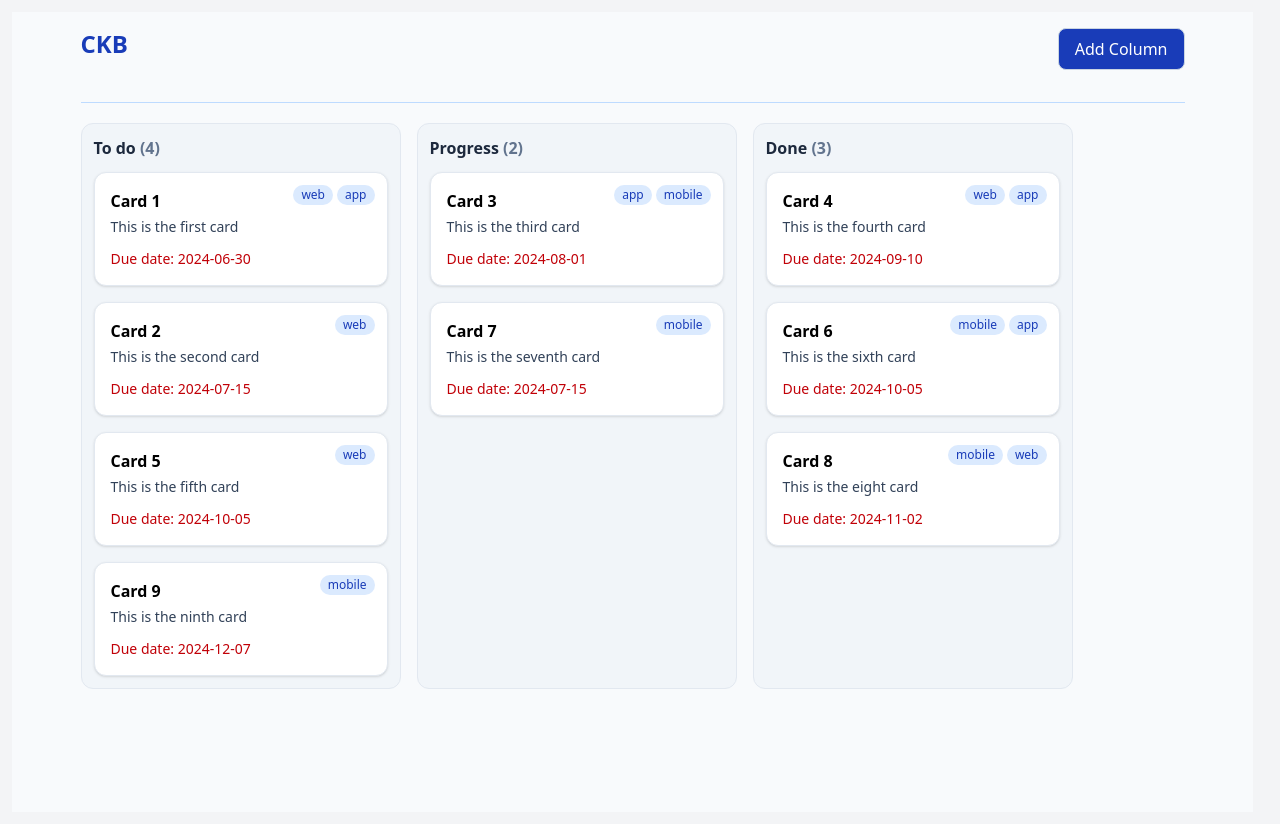
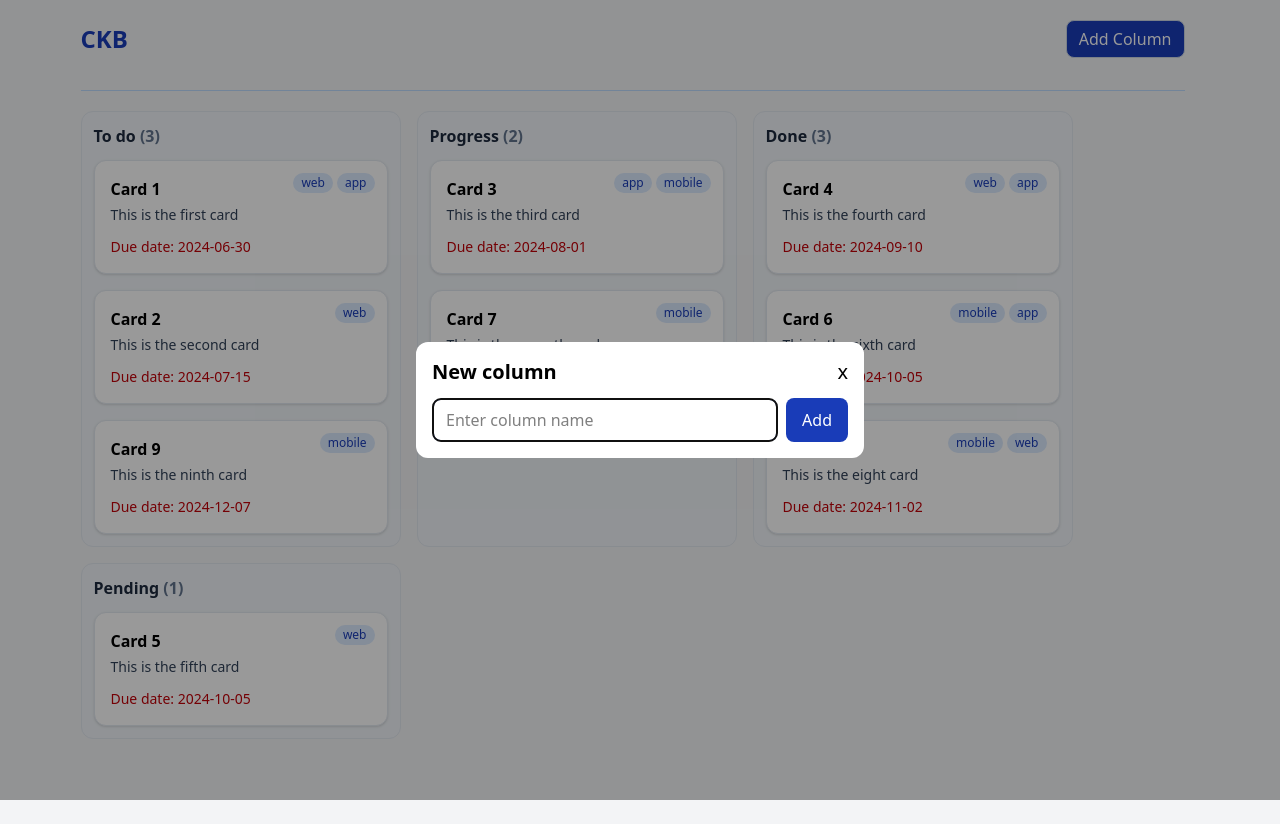
Before and after one commit to abunusaybah1/ckb, a Next.js app: page / in a window 1280 px wide. Both pictures are taken after a click on the button "Add Column". Built offline with nearby package versions, Linux system fonts and the light colour scheme.

Commit message:
Finished the work on the add colimn modal and the update columns on board

```diff
--- a/app/components/Board.tsx
+++ b/app/components/Board.tsx
@@ -5,41 +5,69 @@ import Column from "./Column";
 import { defaultData } from "../lib/default_cards";
 import { defaultColumns } from "../lib/default_columns";
 import { ColumnMeta } from "../types";
+import NewColumnModal from "./NewColumnModal";
 
 const Board = () => {
   const [columns, setColumns] = useState(defaultColumns);
+  const [isColumnModalOpen, setIsColumnModalOpen] = useState(false);
+  // const [id, setId] = useState(defaultColumns.length);
 
   const cardStatus = useMemo(() => {
     return {
       todo: defaultData.filter((c) => c.status === "todo"),
       progress: defaultData.filter((c) => c.status === "progress"),
       done: defaultData.filter((c) => c.status === "done"),
+      pending: defaultData.filter((c) => c.status === "pending"),
     };
   }, []);
 
-  const handleAdd = () => {
-    //open modal
+  const handleAddButton = () => {
+    setIsColumnModalOpen(true);
+  };
+
+  const handleAddColumn = (title: string) => {
+    const status = title
+      .trim()
+      .toLowerCase()
+      .replace(/[^a-z0-9-]/g, "");
+
+    if (!status) return;
+
+    if (columns.some((c) => c.status.toLowerCase() === status)) return;
+
+    setColumns((prev) => [...prev, { id: prev.length + 1, title, status }]);
+    // console.log(columns);
   };
 
   return (
-    <div className="min-h-screen bg-slate-50">
+    <div className="min-h-screen">
+      {isColumnModalOpen && (
+        <NewColumnModal
+          // id={id}
+          isOpen={isColumnModalOpen}
+          onClose={() => setIsColumnModalOpen(false)}
+          onAdd={handleAddColumn}
+          // setId={setId}
+        />
+      )}
+
       <div className="mx-auto w-full max-w-6xl px-3 sm:px-4 lg:px-6 py-4 flex flex-col gap-5">
-        <div className="flex gap-4 justify-between overflow-x-hidden sm:flex-row sm:gap-4 sm:overflow-x-auto sm:pb-3 lg:flex-wrap lg:overflow-x-visible">
+        <div className="flex gap-4 justify-between items-center overflow-x-hidden sm:flex-row sm:gap-4 sm:overflow-x-auto sm:pb-3 lg:flex-wrap lg:overflow-x-visible">
           <h2 className="text-blue-800 text-2xl font-bold">CKB</h2>
           <button
-            className="bg-blue-800 text-white px-4 py-2 rounded-lg border border-slate-300 hover:bg-white hover:text-blue-800 hover:border-blue-800 transition-colors duration-300"
-            onClick={handleAdd}
+            className="bg-blue-800 text-white px-3 py-1.5 rounded-lg border border-slate-300 hover:bg-white hover:text-blue-800 hover:border-blue-800 transition-colors duration-300"
+            onClick={handleAddButton}
           >
             Add Column
           </button>
         </div>
         <div className="h-px bg-blue-200 w-full" />
         <div className="flex flex-wrap gap-4">
-          {defaultColumns.map((col: ColumnMeta) => (
+          {columns.map((col: ColumnMeta) => (
             <Column
+              key={col.id}
               title={col.title}
-              cards={cardStatus[col.id] || []}
-              key={col.id}
+              cards={defaultData.filter((c) => c.status === col.status)}
             />
           ))}
         </div>
--- a/app/components/Card.tsx
+++ b/app/components/Card.tsx
@@ -3,7 +3,7 @@ import { CardProps } from "../types";
 
 const Card = ({ title, description, tags, dueDate }: CardProps) => {
   return (
-    <div className="bg-white border border-slate-200 p-4 rounded-xl shadow-sm relative hover:shadow-md transition">
+    <div className="bg-white border border-slate-200 p-4 rounded-xl shadow-sm relative hover:shadow-2xl transition all">
       <div className="absolute top-3 right-3 flex flex-wrap gap-1 max-w-[60%] justify-end">
         {tags.map((tag: string, i: number) => (
           <span
--- a/app/components/Column.tsx
+++ b/app/components/Column.tsx
@@ -4,7 +4,7 @@ import { ColumnProps } from "../types";
 
 const Column = ({ title, cards }: ColumnProps) => {
   return (
-    <div className="w-full sm:w-[280px] lg:w-[320px] bg-slate-100 border border-slate-200 rounded-xl p-3">
+    <div className="w-full sm:w-70 lg:w-[320px] bg-slate-100 border border-slate-200 rounded-xl p-3">
       <div className="flex items-center justify-between mb-3">
         <h3 className="font-bold text-slate-800">
           {title} <span className="text-slate-500">({cards.length})</span>
--- /dev/null
+++ b/app/components/NewColumnModal.tsx
@@ -0,0 +1,65 @@
+import React, { useEffect, useState } from "react";
+import { NewColumnModalProps } from "../types";
+import { defaultColumns } from "../lib/default_columns";
+
+const NewColumnModal: React.FC<NewColumnModalProps> = ({
+  isOpen,
+  onClose,
+  onAdd,
+  //   id,
+  //   setId,
+}) => {
+  const [value, setValue] = useState("");
+
+  useEffect(() => {
+    if (isOpen) {
+      setValue("");
+    }
+  }, [isOpen]);
+
+  const handleAdd = (e: React.FormEvent) => {
+    e.preventDefault();
+    if (!value) return;
+    onClose();
+    onAdd(value);
+    // setId(defaultColumns.length++);
+  };
+
+  return (
+    <div
+      className="fixed z-1000 inset-0 bg-black/40 flex items-center justify-center p-4"
+      onClick={onClose}
+    >
+      <div
+        className="bg-white w-full max-w-md rounded-xl p-4"
+        onClick={(e) => e.stopPropagation()}
+      >
+        <div className="flex items-center justify-between mb-3">
+          <h2 className="text-xl font-bold">New column</h2>
+          <button onClick={onClose} className="text-xl ">
+            x
+          </button>
+        </div>
+        <form className="flex gap-2">
+          <input
+            type="text"
+            value={value}
+            placeholder="Enter column name"
+            className=" border-blue-800 border-2 rounded-lg px-3 py-2 flex-1"
+            onChange={(e) => setValue(e.target.value)}
+            autoFocus
+          />
+          <input
+            type="button"
+            value="Add"
+            onClick={handleAdd}
+            className="bg-blue-800 text-white px-4 py-2 rounded-lg"
+          />
+          {/* <input type="text" value={id} /> */}
+        </form>
+      </div>
+    </div>
+  );
+};
+
+export default NewColumnModal;
--- a/app/layout.tsx
+++ b/app/layout.tsx
@@ -13,7 +13,7 @@ export default function RootLayout({
 }>) {
   return (
     <html lang="en">
-      <body className="bg-gray-100 m-3">{children}</body>
+      <body className="bg-gray-100 m-0 p-1">{children}</body>
     </html>
   );
 }
--- a/app/lib/default_cards.ts
+++ b/app/lib/default_cards.ts
@@ -35,7 +35,7 @@ export const defaultData: CardProps[] = [
   },
   {
     id: "5",
-    status: "todo",
+    status: "pending",
     title: "Card 5",
     description: "This is the fifth card",
     tags: ["web"],
--- a/app/lib/default_columns.ts
+++ b/app/lib/default_columns.ts
@@ -2,15 +2,23 @@ import { ColumnMeta } from "../types";
 
 export const defaultColumns: ColumnMeta[] = [
   {
-    id: "todo",
+    id: 1,
+    status: "todo",
     title: "To do",
   },
   {
-    id: "progress",
+    id: 2,
+    status: "progress",
     title: "Progress",
   },
   {
-    id: "done",
+    id: 3,
+    status: "done",
     title: "Done",
   },
+  {
+    id: 4,
+    status: "pending",
+    title: "Pending",
+  },
 ];
--- a/app/page.tsx
+++ b/app/page.tsx
@@ -3,9 +3,9 @@ import Board from "./components/Board";
 
 const page = () => {
   return (
-    <div>
+    <>
       <Board />
-    </div>
+    </>
   );
 };
 
--- a/app/types/index.ts
+++ b/app/types/index.ts
@@ -1,6 +1,6 @@
 export interface CardProps {
   id: string;
-  status: "todo" | "progress" | "done";
+  status: string;
   title: string;
   description: string;
   tags: string[];
@@ -13,7 +13,22 @@ export interface ColumnProps {
 }
 
 export interface ColumnMeta {
-  id: "todo" | "progress" | "done";
+  id: number;
+  status: string;
   title: string;
-//   cards: CardProps[];
+  //   cards: CardProps[];
 }
+
+export interface NewColumnModalProps {
+  // id: number;
+  isOpen: boolean;
+  onClose: () => void;
+  // setId: () => number;
+  onAdd: (title: string) => void;
+}
+
+export interface ColumnEditProps {
+  columnId: number;
+  onRename: () => void;
+  onDelete: () => void;
+}
```
